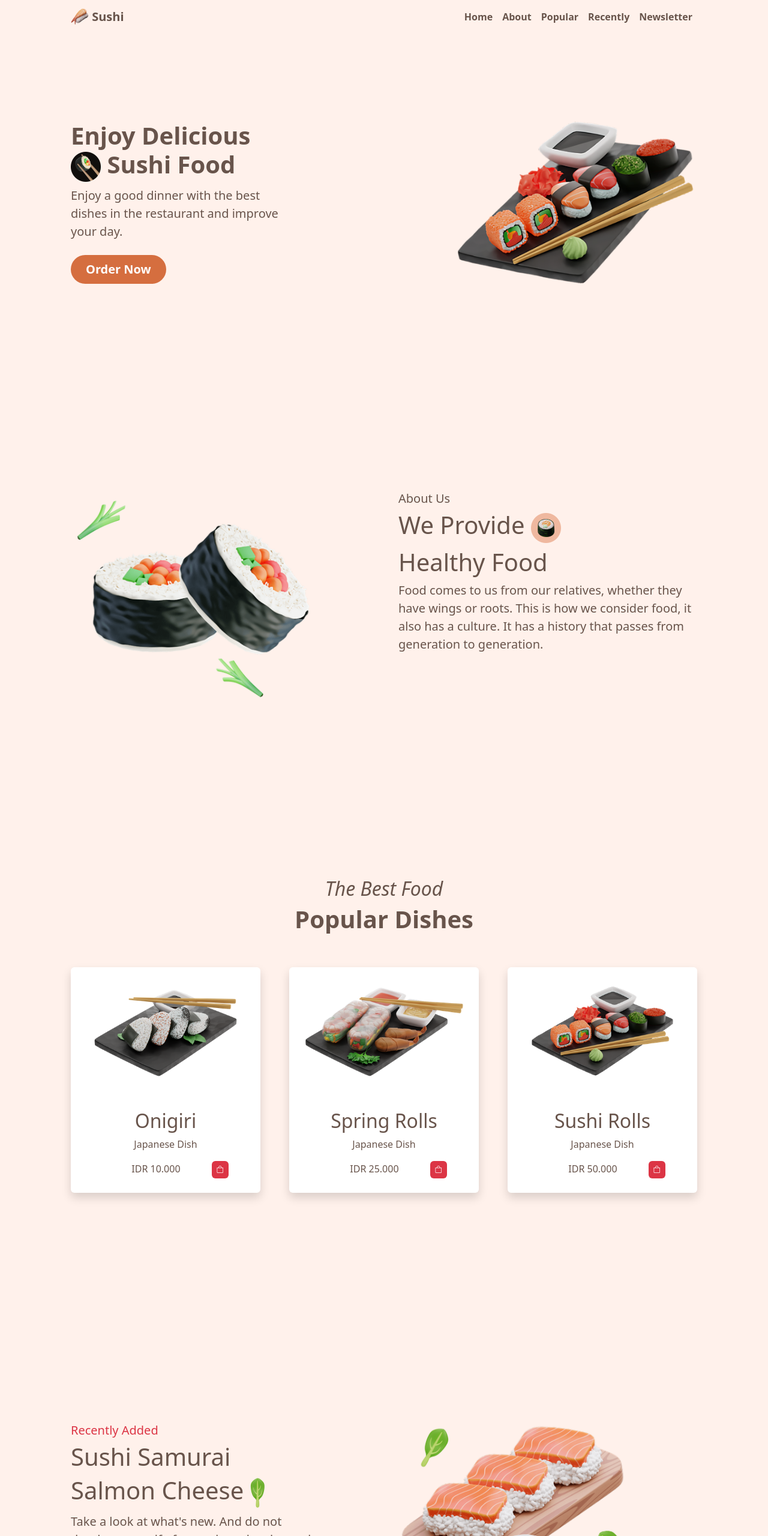
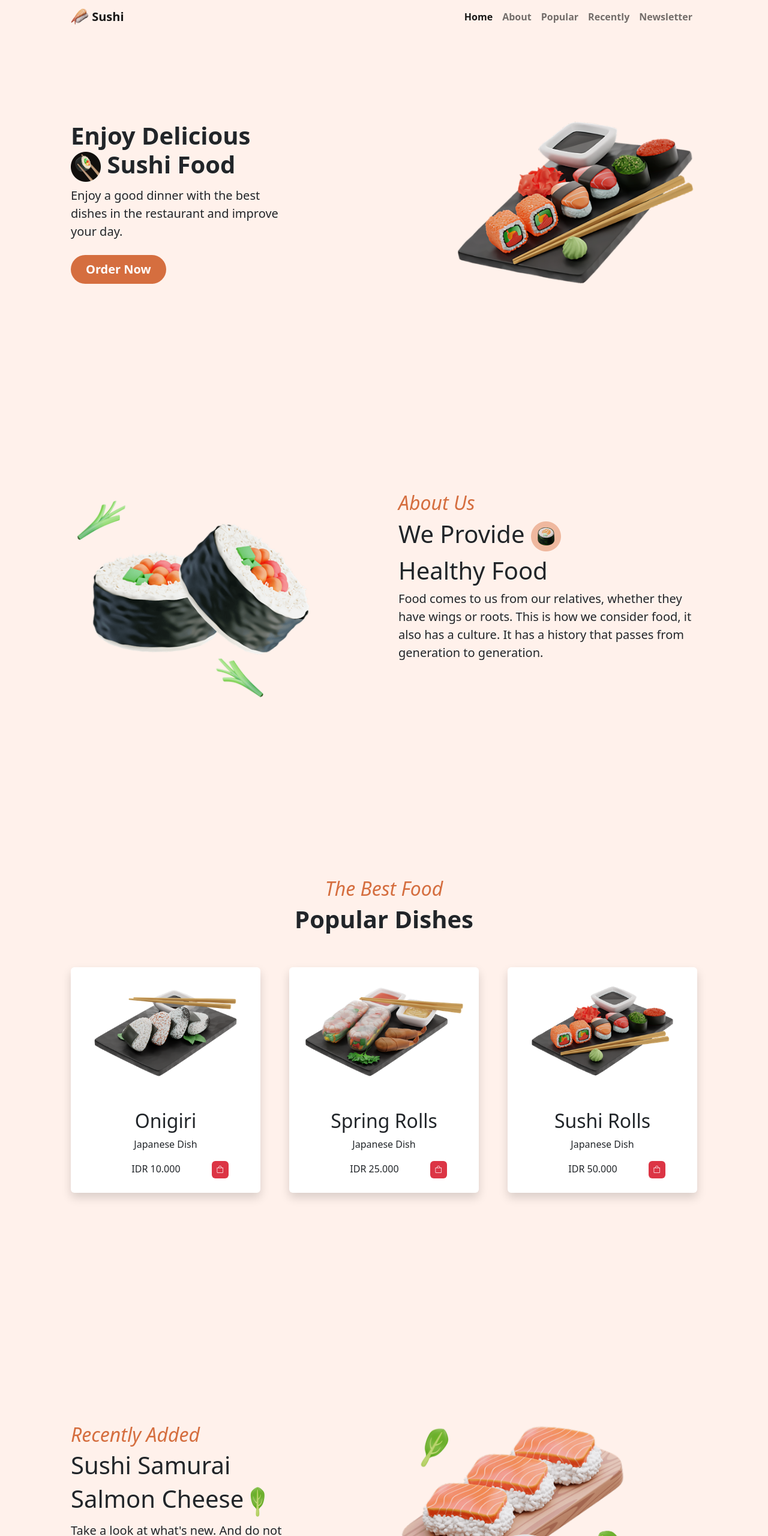
Before and after one commit to chafidz05/Sushi, a website: page index.html in a window 1280 px wide. Shown: the top 2560 px of the page at 60% size. Drawn offline with nearby package versions, Linux system fonts and the light colour scheme.

Commit message:
initial commit

```diff
--- a/index.html
+++ b/index.html
@@ -24,7 +24,7 @@
       href="https://cdn.jsdelivr.net/npm/bootstrap-icons@1.5.0/font/bootstrap-icons.css"
       rel="stylesheet"
     />
-    <!-- RESET CSS -->
+    <!-- CSS -->
     <link rel="stylesheet" href="assets/css/main.css" />
   </head>
   <body class="d-flex flex-column h-1">
@@ -42,7 +42,7 @@
                 width="30"
                 class="d-inline-block align-text-top "
               />
-              <span class="text-text">Sushi</span>
+              <span class="">Sushi</span>
             </a>
             <button
               class="navbar-toggler"
@@ -58,19 +58,19 @@
             <div class="collapse navbar-collapse " id="navbarNav">
               <ul class="navbar-nav ms-auto mb-2 mb-lg-0">
                 <li class="nav-item">
-                  <a class="nav-link active text-text" aria-current="page" href="#">Home</a>
+                  <a class="nav-link active" aria-current="page" href="#">Home</a>
                 </li>
                 <li class="nav-item">
-                  <a class="nav-link text-text" href="#about">About</a>
+                  <a class="nav-link" href="#about">About</a>
                 </li>
                 <li class="nav-item">
-                  <a class="nav-link text-text" href="#popular">Popular</a>
+                  <a class="nav-link" href="#popular">Popular</a>
                 </li>
                 <li class="nav-item">
-                  <a class="nav-link text-text" href="#recently">Recently</a>
+                  <a class="nav-link" href="#recently">Recently</a>
                 </li>
                 <li class="nav-item">
-                  <a class="nav-link text-text" href="#newsletter">Newsletter</a>
+                  <a class="nav-link" href="#newsletter">Newsletter</a>
                 </li>
               </ul>
             </div>
@@ -80,7 +80,7 @@
 
 
       <!-- HOME -->
-      <section class="bg-primary py-5 text-text" id="home">
+      <section class="bg-primary py-5" id="home">
         <div class="container p-5 my-5">
           <div class="row gx-5 align-items-center justify-content-center ">
             <div class="col-lg-8 col-xl-7 col-xxl-6 ">
@@ -110,21 +110,19 @@
                 </a>
               </div>
             </div>
-            <div class="col-xl-5 col-xxl-6 d-none d-xl-block text-center">
+            <div class="col-xl-5 col-xxl-6 d-xl-block text-center">
               <img
                 src="assets/img/home-sushi-rolls.png"
                 alt="home image"
                 class="img-fluid rounded-3 my-5"
               />
             </div>
-            <!-- <img src="img/leaf-branch-2.png" alt="home image">   -->
-            <!-- <img src="img/leaf-branch-4.png" alt="home image">   -->
           </div>
         </div>
       </section>
 
       <!-- ABOUT -->
-      <section class="py-5 bg-primary text-text" id="about">
+      <section class="py-5 bg-primary" id="about">
         <div class="container px-5 my-5">
           <div class="row gx-5">
             <div class="col-lg-6 mb-5 mb-lg-0">
@@ -138,7 +136,7 @@
             <div class="col-lg-6">
               <div class="row gx-5">
                 <div class="my-5 text-center text-xl-start">
-                  <h5 class="">About Us</h5>
+                  <h5 class="text-secondary fs-2 fst-italic">About Us</h5>
                   <h1 class="mb-2">
                     We Provide
                     <img
@@ -164,12 +162,12 @@
       </section>
 
       <!-- POPULAR -->
-      <section class="py-5 bg-primary text-text" id="popular">
+      <section class="py-5 bg-primary" id="popular">
         <div class="container p-5 my-5">
           <div class="row gx-5 justify-content-center mb-5">
             <div class="col-lg-8 col-xl-6">
               <div class="text-center">
-                <h2 class="fst-italic">The Best Food</h2>
+                <h2 class="fst-italic text-secondary fs-2">The Best Food</h2>
                 <h1 class="fw-bolder">Popular Dishes</h1>
               </div>
             </div>
@@ -225,8 +223,8 @@
           <div class="row gx-5">
             <div class="col-lg-6 mb-5 mb-lg-0">
               <div class="row gx-5">
-                <div class="my-5 text-center text-xl-start text-text">
-                  <h5 class="text-danger">Recently Added</h5>
+                <div class="my-5 text-center text-xl-start">
+                  <h5 class="text-secondary fs-2 fst-italic">Recently Added</h5>
                   <h1 class=" mb-2">
                     Sushi Samurai
 
@@ -281,7 +279,7 @@
               <div class="col-lg-6">
                 <div class="row gx-5">
                   <div class="my-5 text-center text-xl-start">
-                    <h5 class="text-secondary">Newsletter</h5>
+                    <h5 class="text-secondary fs-5 fst-italic">Newsletter</h5>
                     <h1 class="fw-bold text-white mb-2">
                       Subscribe For <br>
                       Offer Updates
@@ -304,7 +302,7 @@
     <!-- FOOTER -->
     <footer class="p-4 bg-primary ">
       <div class="container">
-        <div class="text-center text-black fw-bold">
+        <div class="text-center text-black fw-bolder">
           <p>&copy; Chafidz</p>
         </div>
       </div>
```
Also changed, not shown: assets/scss/_variables.scss (+22 -1 lines), previewaboutus.png (deleted), previewcontactus.png (deleted), previewhome.png (deleted), previewpopular.png (deleted), previewrecently.png (deleted).
